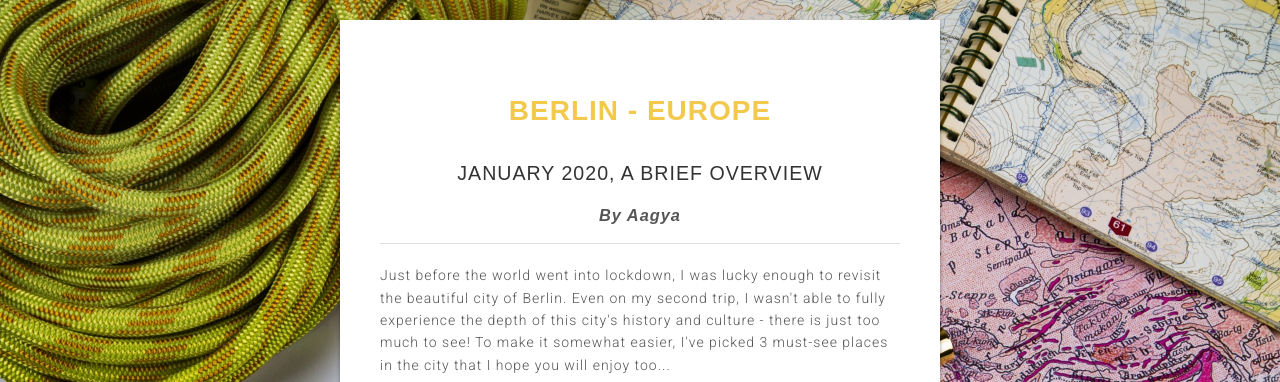
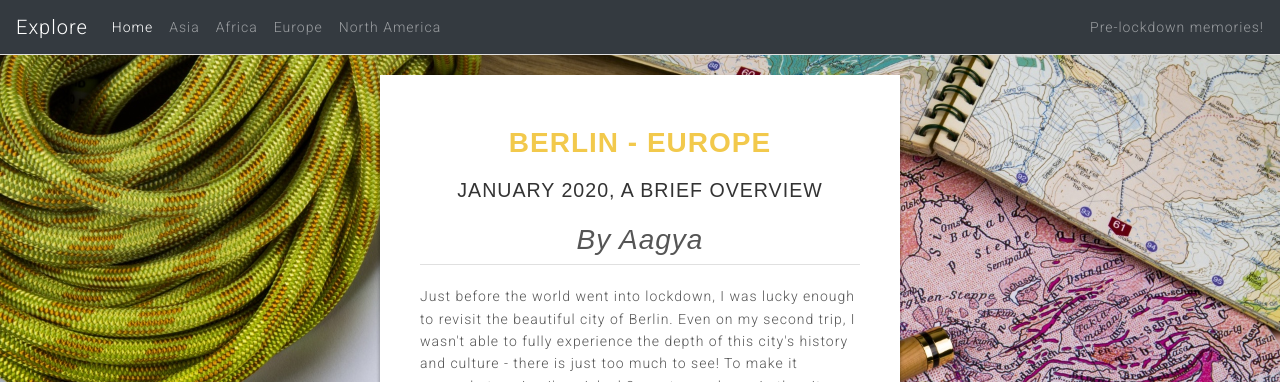
Before and after one commit to apradhan97/cfgtravelblog, a plain HTML site: page Berlin.html in a window 1280 px wide. Shown: the top 382 px of the page. Drawn offline with nearby package versions, Linux system fonts and the light colour scheme.

Commit message:
adding nav bar

```diff
--- a/Berlin.html
+++ b/Berlin.html
@@ -2,11 +2,43 @@
 <html>
 
 <head>
-<link rel="stylesheet" type="text/css" href="destinations.css">
+  <link rel="stylesheet" href="https://stackpath.bootstrapcdn.com/bootstrap/4.3.1/css/bootstrap.min.css" integrity="sha384-ggOyR0iXCbMQv3Xipma34MD+dH/1fQ784/j6cY/iJTQUOhcWr7x9JvoRxT2MZw1T" crossorigin="anonymous">
+  <link rel="stylesheet" type="text/css" href="destinations.css">
 </head>
 
 <div class="background">
 </div>
+
+  <header>
+    <nav class="navbar navbar-expand-lg navbar-dark bg-dark text-warning">
+  <a class="navbar-brand" href="#">Explore</a>
+  <button class="navbar-toggler" type="button" data-toggle="collapse" data-target="#navbarText" aria-controls="navbarText" aria-expanded="false" aria-label="Toggle navigation">
+    <span class="navbar-toggler-icon"></span>
+  </button>
+  <div class="collapse navbar-collapse" id="navbarText">
+    <ul class="navbar-nav mr-auto">
+      <li class="nav-item active">
+        <a class="nav-link" href="#">Home<span class="sr-only">(current)</span></a>
+      </li>
+      <li class="nav-item">
+        <a class="nav-link" href="Dubai.html">Asia</a>
+      </li>
+        <li class="nav-item">
+        <a class="nav-link" href="SouthAfrica.html">Africa</a>
+      </li>
+        <li class="nav-item">
+        <a class="nav-link" href="Berlin.html">Europe</a>
+      </li>
+      <li class="nav-item">
+        <a class="nav-link" href="Lasvegas.html">North America</a>
+      </li>
+    </ul>
+    <span class="navbar-text">
+      Pre-lockdown memories!
+    </span>
+  </div>
+</nav>
+  </header>
 
 <body>
 
```
